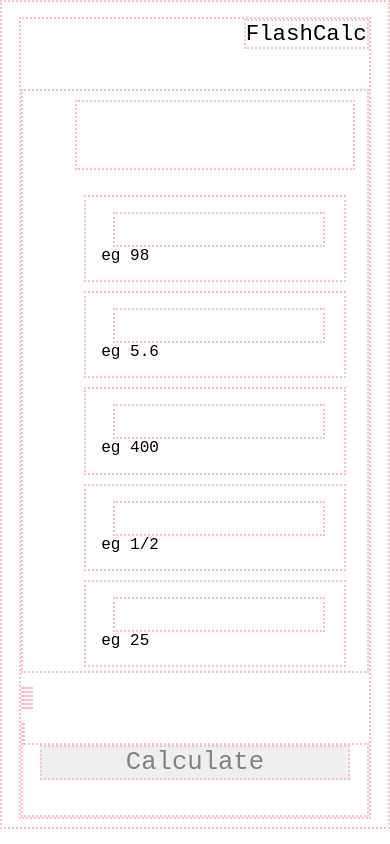
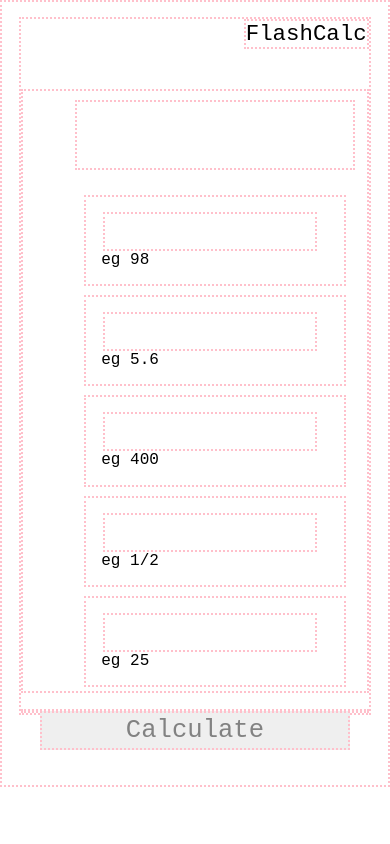
Before and after one commit to ckampfe/flashcalcjs, a plain HTML site: page index.html in a window 390 px wide. Drawn offline with Linux system fonts and the light colour scheme.

Commit message:
change max-width media query; remove footer cruft

```diff
--- a/index.html
+++ b/index.html
@@ -3,8 +3,8 @@
 <head>
   <meta charset="UTF-8">
   <title></title>
-  <link rel="stylesheet" media="(min-width: 831px)" href="desktop.css">
-  <link rel="stylesheet" media="(max-width: 830px)" href="mobile.css">
+  <link rel="stylesheet" href="desktop.css">
+  <link rel="stylesheet" media="(max-width: 1000px)" href="mobile.css">
 </head>
 
   <body>
@@ -20,13 +20,6 @@
       <li><span class="desc">Distance to subject (ft)</span><input type="text" id="distinput" name="notgn"> eg 25</li>
     </ul>
 
-    <!-- test site for javascript insertions -->
-    <span id="apvalue"></span>
-    <span id="isovalue"></span>
-    <span id="gnvalue"></span>
-    <br />
-    <br />
-    <span id="nongns"></span>
     <form>
       <input id="calcbutton" type="button" value="Calculate" />
     </form>
```
